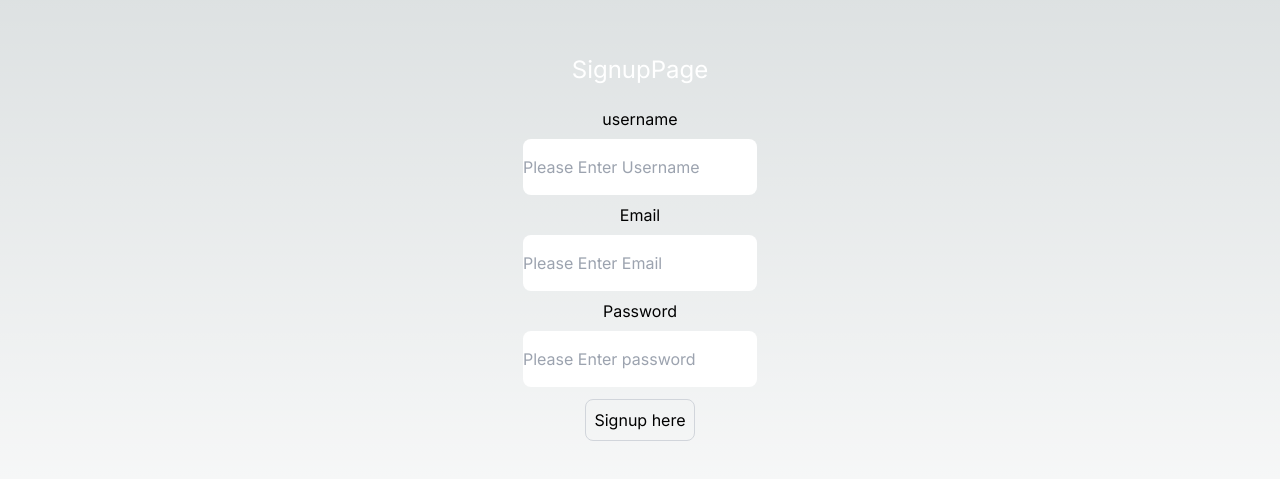
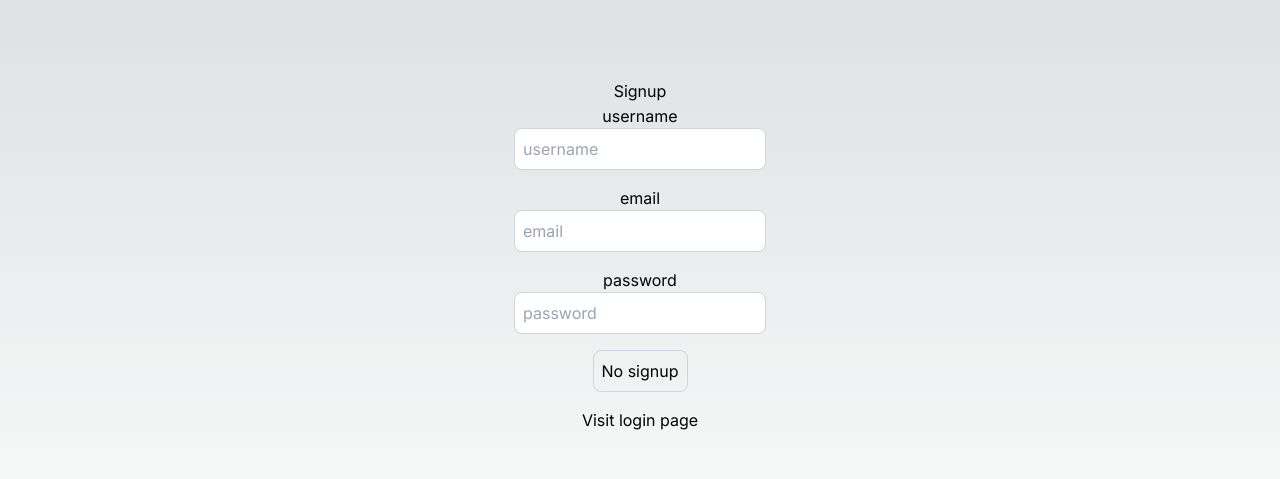
Before and after one commit to daddys-code18/nextjs-auth, a Next.js app: page /signup in a window 1280 px wide. Shown: the part 145-624 px from the top of the page. Built offline with nearby package versions, Linux system fonts and the light colour scheme.

Commit message:
Signup Done

```diff
--- a/src/app/api/users/login/route.ts
+++ b/src/app/api/users/login/route.ts
@@ -0,0 +1,54 @@
+import { connect } from "@/dbConfig/dbConfig";
+import User from "@/models/userModel";
+import { NextRequest, NextResponse } from "next/server";
+import bcryptjs from "bcryptjs";
+import jwt from "jsonwebtoken";
+
+connect();
+
+export async function POST(request: NextRequest) {
+  try {
+    const reqBody = await request.json();
+    const { email, password } = reqBody;
+    console.log(reqBody);
+
+    //check if user exists
+    const user = await User.findOne({ email });
+    if (!user) {
+      return NextResponse.json(
+        { error: "User does not exist" },
+        { status: 400 }
+      );
+    }
+    console.log("user exists");
+
+    //check if password is correct
+    const validPassword = await bcryptjs.compare(password, user.password);
+    if (!validPassword) {
+      return NextResponse.json({ error: "Invalid password" }, { status: 400 });
+    }
+    console.log(user);
+
+    //create token data
+    const tokenData = {
+      id: user._id,
+      username: user.username,
+      email: user.email,
+    };
+    //create token
+    const token = await jwt.sign(tokenData, process.env.TOKEN_SECRET!, {
+      expiresIn: "1d",
+    });
+
+    const response = NextResponse.json({
+      message: "Login successful",
+      success: true,
+    });
+    response.cookies.set("token", token, {
+      httpOnly: true,
+    });
+    return response;
+  } catch (error: any) {
+    return NextResponse.json({ error: error.message }, { status: 500 });
+  }
+}
--- a/src/app/api/users/signup/route.ts
+++ b/src/app/api/users/signup/route.ts
@@ -0,0 +1,52 @@
+
+import { connect } from "@/dbConfig/dbConfig";
+import User from "@/models/userModel";
+import { NextRequest, NextResponse } from "next/server";
+import bcryptjs from "bcryptjs";
+// import { sendEmail } from "@/helpers/mailer";
+
+connect();
+
+export async function POST(request: NextRequest) {
+  try {
+    const reqBody = await request.json();
+    const { username, email, password } = reqBody;
+
+    console.log(reqBody);
+
+    //check if user already exists
+    const user = await User.findOne({ email });
+
+    if (user) {
+      return NextResponse.json(
+        { error: "User already exists" },
+        { status: 400 }
+      );
+    }
+
+    // hash password
+    const salt = await bcryptjs.genSalt(10);
+    const hashedPassword = await bcryptjs.hash(password, salt);
+
+    const newUser = new User({
+      username,
+      email,
+      password: hashedPassword,
+    });
+
+    const savedUser = await newUser.save();
+    console.log(savedUser);
+
+    //send verification email
+
+    // await sendEmail({ email, emailType: "VERIFY", userId: savedUser._id });
+
+    return NextResponse.json({
+      message: "User created successfully",
+      success: true,
+      savedUser,
+    });
+  } catch (error: any) {
+    return NextResponse.json({ error: error.message }, { status: 500 });
+  }
+}
--- a/src/app/login/page.tsx
+++ b/src/app/login/page.tsx
@@ -1,10 +1,119 @@
+// "use client"
+// import Link from "next/link";
+// import { useRouter } from "next/navigation";
+// import { Axios } from "axios";
+// import React, { useState } from 'react'
 
-const LoginPage = () => {
-  return (
-    <div className="flex">
-      <h1 className="text-center text-white text-2xl"> Login</h1>
-    </div>
-  )
+// const onLigin= () => {
+//   const [user,setUser]=useState({
+//     email:"",
+//     password:"",
+//   })
+//   const onLogin =()=>{
+
+//   }
+//   return (
+//     <div className="flex flex-col items-center justify-center min-h-screen py-2">
+//     <h1 className="text-center text-white text-2xl py-3">Login</h1>
+//     <hr />
+//   <label htmlFor="email" className="py-2">Email</label>
+
+//     <input type="text" id="email" className="py-4 mb-4 border-gray-300 rounded-lg focus:outline-none focus:border-gray-600"
+//     value={user.email}
+//     onChange={(e)=>setUser({...user,email: e.target.value})}
+//     placeholder="Please Enter Email"/>
+
+
+//      <label htmlFor="password" className="py-2">Password</label>
+//     <input type="password" id="" className="py-4 border-gray-300 rounded-lg mb-4 focus:outline-none focus:border-gray-600"
+//     value={user.password}
+//     onChange={(e)=>setUser({...user,password: e.target.value})}
+//     placeholder="Please Enter password"/>
+
+
+//     <div className="py-3">
+//     <button className="p-2 border border-gray-300 rounded-lg mb-4 focus:outline-none focus:border-gray-600" onClick={onLogin}>Login here</button>
+
+//     </div>
+//     <Link href="/signup"> Visit Signup Page</Link>
+//   </div>
+//   )
+// }
+
+// export default onLigin;
+"use client";
+import Link from "next/link";
+import React, {useEffect} from "react";
+import {useRouter} from "next/navigation";
+import axios from "axios";
+import { toast } from "react-hot-toast";
+
+
+
+
+
+export default function LoginPage() {
+    const router = useRouter();
+    const [user, setUser] = React.useState({
+        email: "",
+        password: "",
+
+    })
+    const [buttonDisabled, setButtonDisabled] = React.useState(false);
+    const [loading, setLoading] = React.useState(false);
+
+
+    const onLogin = async () => {
+        try {
+            setLoading(true);
+            const response = await axios.post("/api/users/login", user);
+            console.log("Login success", response.data);
+            toast.success("Login success");
+            router.push("/profile");
+        } catch (error:any) {
+            console.log("Login failed", error.message);
+            toast.error(error.message);
+        } finally{
+        setLoading(false);
+        }
+    }
+
+    useEffect(() => {
+        if(user.email.length > 0 && user.password.length > 0) {
+            setButtonDisabled(false);
+        } else{
+            setButtonDisabled(true);
+        }
+    }, [user]);
+
+    return (
+    <div className="flex flex-col items-center justify-center min-h-screen py-2">
+        <h1>{loading ? "Processing" : "Login"}</h1>
+        <hr />
+
+        <label htmlFor="email">email</label>
+        <input
+        className="p-2 border border-gray-300 rounded-lg mb-4 focus:outline-none focus:border-gray-600 text-black"
+            id="email"
+            type="text"
+            value={user.email}
+            onChange={(e) => setUser({...user, email: e.target.value})}
+            placeholder="email"
+            />
+        <label htmlFor="password">password</label>
+        <input
+        className="p-2 border border-gray-300 rounded-lg mb-4 focus:outline-none focus:border-gray-600 text-black"
+            id="password"
+            type="password"
+            value={user.password}
+            onChange={(e) => setUser({...user, password: e.target.value})}
+            placeholder="password"
+            />
+            <button
+            onClick={onLogin}
+            className="p-2 border border-gray-300 rounded-lg mb-4 focus:outline-none focus:border-gray-600">Login here</button>
+            <Link href="/signup">Visit Signup page</Link>
+        </div>
+    )
+
 }
-
-export default LoginPage
--- /dev/null
+++ b/src/app/profile/page.tsx
@@ -0,0 +1,11 @@
+import React from 'react'
+
+const ProfilePage = () => {
+  return (
+    <div className='flex flex-col items-center justify-center min-h-screen py-2'>
+        <h1>Profile</h1>
+    </div>
+  )
+}
+
+export default ProfilePage
--- a/src/app/signup/page.tsx
+++ b/src/app/signup/page.tsx
@@ -1,44 +1,85 @@
-"use client"
+
+"use client";
 import Link from "next/link";
-import { useRouter } from "next/navigation";
-import { Axios } from "axios";
-import React, { useState } from 'react'
+import React, { useEffect } from "react";
+import {useRouter} from "next/navigation";
+import axios from "axios";
+import { toast } from "react-hot-toast";
 
-const signupPage = () => {
-  const [user,setUser]=useState({
-    email:"",
-    password:"",
-    username:"",
-  })
-  const onSignup =()=>{
 
-  }
-  return (
+
+
+export default function SignupPage() {
+    const router = useRouter();
+    const [user, setUser] = React.useState({
+        email: "",
+        password: "",
+        username: "",
+    })
+    const [buttonDisabled, setButtonDisabled] = React.useState(false);
+    const [loading, setLoading] = React.useState(false);
+
+    const onSignup = async () => {
+        try {
+            setLoading(true);
+            const response = await axios.post("/api/users/signup", user);
+            console.log("Signup success", response.data);
+            router.push("/login");
+
+        } catch (error:any) {
+            console.log("Signup failed", error.message);
+
+            toast.error(error.message);
+        }finally {
+            setLoading(false);
+        }
+    }
+
+    useEffect(() => {
+        if(user.email.length > 0 && user.password.length > 0 && user.username.length > 0) {
+            setButtonDisabled(false);
+        } else {
+            setButtonDisabled(true);
+        }
+    }, [user]);
+
+
+    return (
     <div className="flex flex-col items-center justify-center min-h-screen py-2">
-    <h1 className="text-center text-white text-2xl py-3">SignupPage</h1>
-    <hr />
-    <label htmlFor="username " className="py-2">username</label>
-    <input type="text" id="username" className="py-4 border-gray-300 rounded-lg focus:outline-none focus:border-gray-600"
-    value={user.username}
-    onChange={(e)=>setUser({...user,username: e.target.value})}
-    placeholder="Please Enter Username"/>
-    <label htmlFor="email" className="py-2">Email</label>
+        <h1>{loading ? "Processing" : "Signup"}</h1>
+        <hr />
+        <label htmlFor="username">username</label>
+        <input
+        className="p-2 border border-gray-300 rounded-lg mb-4 focus:outline-none focus:border-gray-600 text-black"
+            id="username"
+            type="text"
+            value={user.username}
+            onChange={(e) => setUser({...user, username: e.target.value})}
+            placeholder="username"
+            />
+        <label htmlFor="email">email</label>
+        <input
+        className="p-2 border border-gray-300 rounded-lg mb-4 focus:outline-none focus:border-gray-600 text-black"
+            id="email"
+            type="text"
+            value={user.email}
+            onChange={(e) => setUser({...user, email: e.target.value})}
+            placeholder="email"
+            />
+        <label htmlFor="password">password</label>
+        <input
+        className="p-2 border border-gray-300 rounded-lg mb-4 focus:outline-none focus:border-gray-600 text-black"
+            id="password"
+            type="password"
+            value={user.password}
+            onChange={(e) => setUser({...user, password: e.target.value})}
+            placeholder="password"
+            />
+            <button
+            onClick={onSignup}
+            className="p-2 border border-gray-300 rounded-lg mb-4 focus:outline-none focus:border-gray-600">{buttonDisabled ? "No signup" : "Signup"}</button>
+            <Link href="/login">Visit login page</Link>
+        </div>
+    )
 
-    <input type="text" id="email" className="py-4 border-gray-300 rounded-lg focus:outline-none focus:border-gray-600"
-    value={user.email}
-    onChange={(e)=>setUser({...user,email: e.target.value})}
-    placeholder="Please Enter Email"/>
-     <label htmlFor="password" className="py-2">Password</label>
-    <input type="password" id="" className="py-4 border-gray-300 rounded-lg focus:outline-none focus:border-gray-600"
-    value={user.password}
-    onChange={(e)=>setUser({...user,password: e.target.value})}
-    placeholder="Please Enter password"/>
-    <div className="py-3">
-    <button className="p-2 border border-gray-300 rounded-lg mb-4 focus:outline-none focus:border-gray-600" onClick={onSignup}>Signup here</button>
-
-    </div>
-  </div>
-  )
 }
-
-export default signupPage
--- /dev/null
+++ b/src/models/userModel.js
@@ -0,0 +1,35 @@
+//
+import mongoose from "mongoose";
+
+const userSchema = new mongoose.Schema({
+  username: {
+    type: String,
+    required: [true, "Please provide a username"],
+    unique: true,
+  },
+  email: {
+    type: String,
+    required: [true, "Please provide a email"],
+    unique: true,
+  },
+  password: {
+    type: String,
+    required: [true, "Please provide a password"],
+  },
+  isVerfied: {
+    type: Boolean,
+    default: false,
+  },
+  isAdmin: {
+    type: Boolean,
+    default: false,
+  },
+  forgotPasswordToken: String,
+  forgotPasswordTokenExpiry: Date,
+  verifyToken: String,
+  verifyTokenExpiry: Date,
+});
+
+const User = mongoose.models.users || mongoose.model("users", userSchema);
+
+export default User;
```
Also changed, not shown: src/app/profile/[id]/page.tsx (added, +15 -0 lines).
